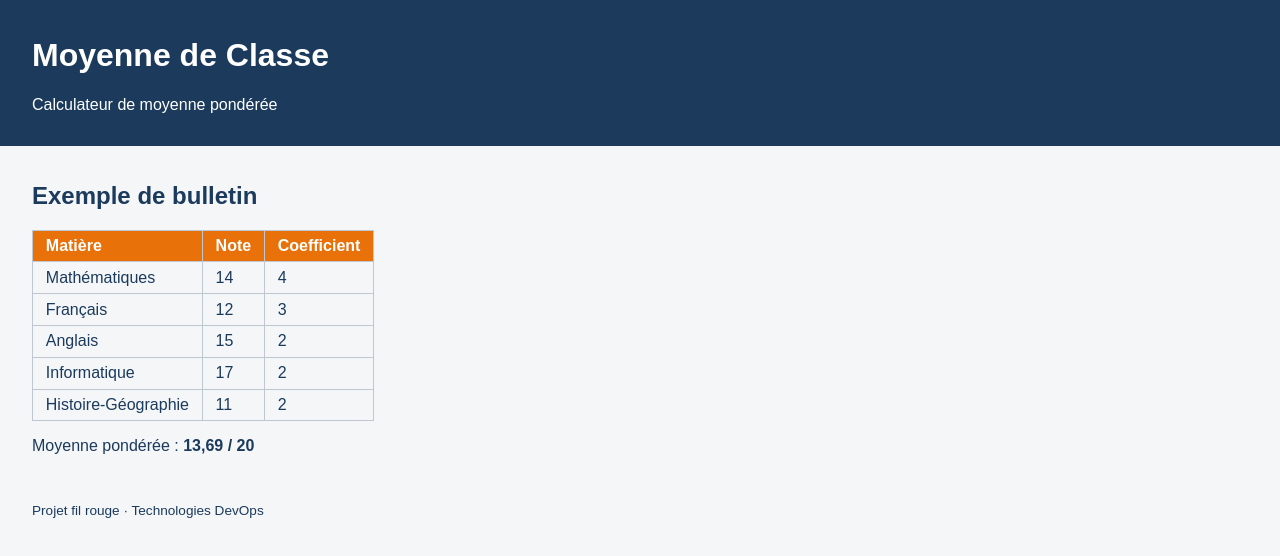
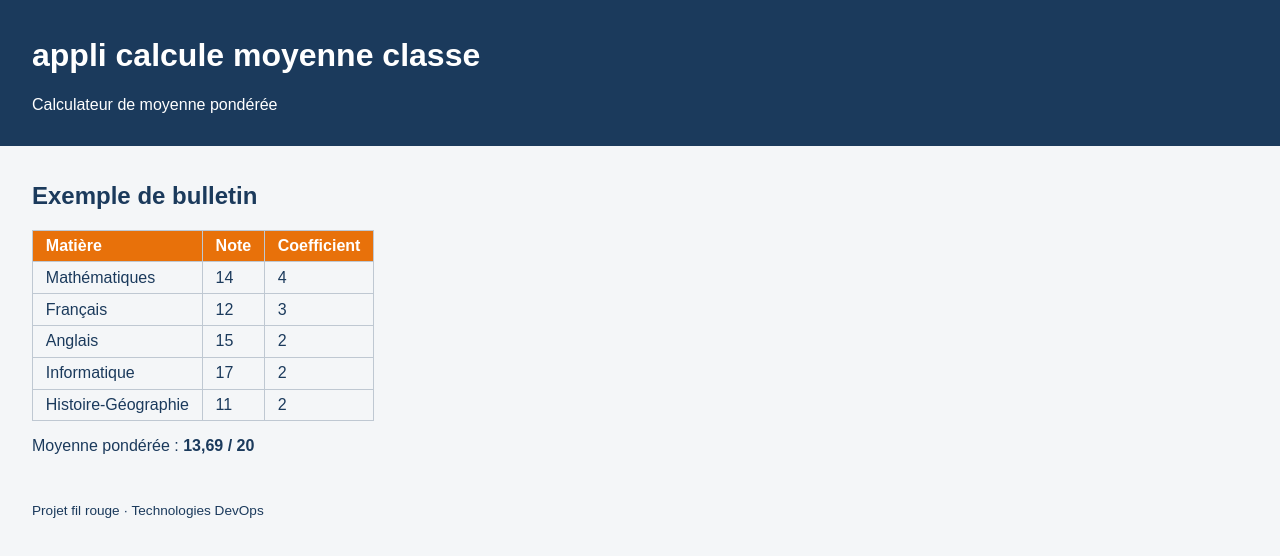
Before and after one commit to felixokon892-cell/ma-classe-solo, a plain HTML site: page index.html in a window 1280 px wide. Drawn offline with Linux system fonts and the light colour scheme.

Commit message:
modifation titre par dev2

```diff
--- a/index.html
+++ b/index.html
@@ -8,7 +8,7 @@
 </head>
 <body>
   <header>
-    <h1>Moyenne de Classe</h1>
+    <h1>appli calcule moyenne classe  </h1>
     <p>Calculateur de moyenne pondérée</p>
   </header>
   <main>
```
